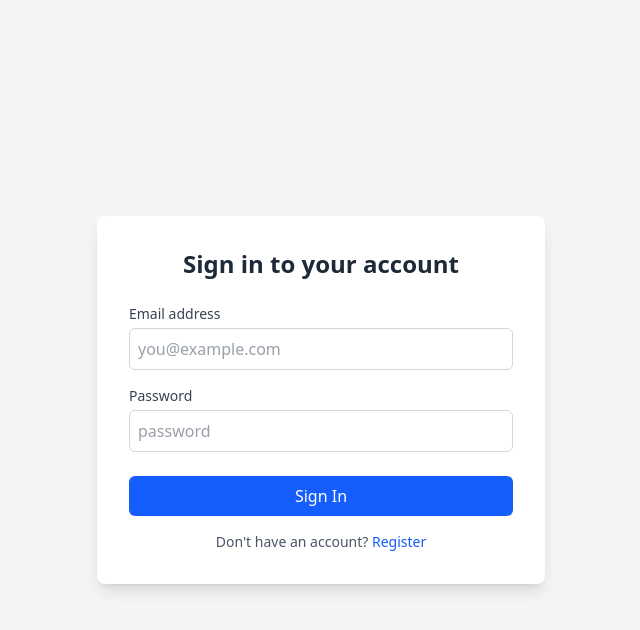
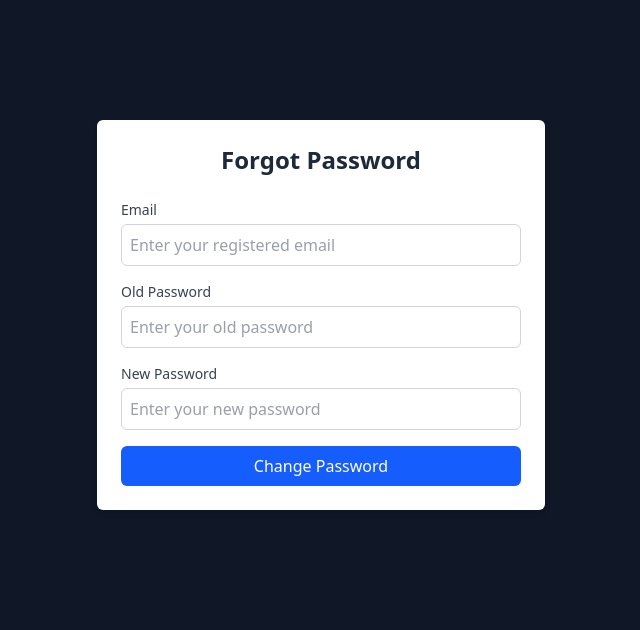
Before and after one commit to kolluri-s/studentapplication, a React (Vite) app in the folder student/: page /forgetpassword in a window 1280 px wide. Before the commit this address led to /login. Shown: the top 630 px of the page, without its empty margins (319-959 px from the left). Built offline with nearby package versions, Linux system fonts and the light colour scheme.

Commit message:
Updated frontend routing and fixed 404 issue

```diff
--- a/student/src/App.jsx
+++ b/student/src/App.jsx
@@ -5,6 +5,7 @@ import Register from "./components/register";
 import Navbar from "./components/navbar";
 import ProtectedRoute from "./components/protectedroute";
 import Home from "./components/home";
+import ForgotPassword from "./components/forgetpass";
 import GetStudent from "./components/getstudent";
 import About from "./components/about";
 
@@ -39,6 +40,15 @@ function App() {
             isAuthenticated ?
             <Navigate to="/home" replace /> :
             <Register />
+          }
+        />
+
+          <Route
+          path="/forgetpassword"
+          element={
+            isAuthenticated ?
+            <Navigate to="/home" replace /> :
+            <ForgotPassword />
           }
         />
 
--- /dev/null
+++ b/student/src/components/forgetpass.jsx
@@ -0,0 +1,77 @@
+import { useState } from 'react';
+import axios from 'axios';
+
+const ForgotPassword = () => {
+  const [email, setEmail] = useState('');
+  const [oldpassword, setoldpassword] = useState('');
+  const [newpassword, setnewpassword] = useState('');
+  const [message, setMessage] = useState('');
+  const [loading, setLoading] = useState(false);
+
+  const handleSubmit = async (e) => {
+    e.preventDefault();
+    setLoading(true);
+    setMessage('');
+
+    try {
+      const api = import.meta.env.VITE_API_URL;
+      const response = await axios.patch(`${api}/forgetpassword`, {
+        email,
+        oldpassword,
+        newpassword,
+      });
+      setMessage(response.data.message);
+    } catch (error) {
+      setMessage(error.response?.data?.message || 'Something went wrong');
+    } finally {
+      setLoading(false);
+    }
+  };
+
+  return (
+    <div className="max-w-md mx-auto m-30 p-6 bg-white shadow-md rounded-md">
+      <h2 className="text-2xl font-bold text-gray-800 text-center mb-6">Forgot Password</h2>
+      <form onSubmit={handleSubmit} className="space-y-4">
+        <label htmlFor="email" className="block mb-1 text-sm font-medium text-gray-700">Email</label>
+        <input
+          type="email"
+          placeholder="Enter your registered email"
+          value={email}
+          onChange={(e) => setEmail(e.target.value)}
+          required
+          className="mt-1 block w-full rounded-md border border-gray-300 p-2 focus:ring-2 focus:ring-blue-500 focus:outline-none text-gray-700"
+        />
+        <label htmlFor="email" className="block mb-1 text-sm font-medium text-gray-700">Old Password</label>
+        <input
+          type="password"
+          placeholder="Enter your old password"
+          value={oldpassword}
+          onChange={(e) => setoldpassword(e.target.value)}
+          required
+          className="mt-1 block w-full rounded-md border border-gray-300 p-2 focus:ring-2 focus:ring-blue-500 focus:outline-none text-gray-700"
+        />
+        <label htmlFor="email" className="block mb-1 text-sm font-medium text-gray-700">New Password</label>
+        <input
+          type="password"
+          placeholder="Enter your new password"
+          value={newpassword}
+          onChange={(e) => setnewpassword(e.target.value)}
+          required
+          className="mt-1 block w-full rounded-md border border-gray-300 p-2 focus:ring-2 focus:ring-blue-500 focus:outline-none text-gray-700"
+        />
+        <button
+          type="submit"
+          disabled={loading}
+          className="w-full bg-blue-600 text-white py-2 rounded-md hover:bg-blue-700 transition duration-200"
+        >
+          {loading ? 'Changing...' : 'Change Password'}
+        </button>
+      </form>
+      {message && (
+        <p className="mt-4 text-center text-green-600 font-medium">{message}</p>
+      )}
+    </div>
+  );
+};
+
+export default ForgotPassword;
--- a/student/src/components/home.jsx
+++ b/student/src/components/home.jsx
@@ -56,8 +56,6 @@ export default function Home() {
                     Dashboard
                 </h1>
                 <section className="grid grid-cols-1 md:grid-cols-3 gap-8 mt-8">
-
-
                     <Link to="/getstudent" className="block bg-white/80 backdrop-blur-md border border-indigo-200 rounded-xl shadow-lg p-6 hover:shadow-xl transition-shadow duration-300">
                         <h2 className="text-2xl font-semibold mb-4 text-indigo-700">Get Details</h2>
                         <p className="text-indigo-900">
--- a/student/src/components/login.jsx
+++ b/student/src/components/login.jsx
@@ -1,6 +1,7 @@
 import axios from "axios";
 import { useState } from "react";
 import { Link, useNavigate } from "react-router-dom";
+
 
 export default function Login({ setIsAuthenticated }) {
   const [form, setForm] = useState({ email: "", password: "" });
@@ -39,7 +40,21 @@ export default function Login({ setIsAuthenticated }) {
   };
 
   return (
-    <div className="flex items-center justify-center min-h-screen bg-gray-100">
+    <>
+      <nav className="fixed top-0 inset-x-0 z-50 bg-gradient-to-r from-purple-600 via-indigo-600 to-blue-600/95 backdrop-blur shadow-lg h-14 flex items-center justify-between px-4 animate-slide-down">
+        <div className="text-white text-xl sm:text-2xl font-extrabold tracking-wide">
+          Student Management
+        </div>
+        <div>
+          <Link
+            to="/login"
+            className="bg-white text-indigo-700 font-semibold px-4 py-1 rounded-md shadow-md hover:bg-indigo-100 hover:text-indigo-900 transform hover:scale-105 transition-all duration-300 ease-in-out"
+          >
+            Login
+          </Link>
+        </div>
+      </nav>
+      <div className="max-w-md mx-auto m-30 p-6 bg-amber-100 shadow-lg rounded-md">
         <form onSubmit={handleSubmit} className="bg-white p-8 rounded-lg shadow-lg w-full max-w-md">
           <h2 className="text-2xl font-bold text-gray-800 text-center mb-6">Sign in to your account</h2>
 
@@ -80,7 +95,11 @@ export default function Login({ setIsAuthenticated }) {
             Don't have an account?{" "}
             <Link to="/register" className="text-blue-600 hover:underline">Register</Link>
           </p>
+          <p className="mt-4 text-center text-sm text-gray-600">
+            <Link to="/forgetpassword" className="text-blue-600 hover:underline">Forgot Password ?</Link>
+          </p>
         </form>
       </div>
+    </>
   );
 }
--- a/student/tailwind.config.cjs
+++ b/student/tailwind.config.cjs
@@ -1,7 +1,17 @@
 export default {
   content: ["./index.html", "./src/**/*.{js,ts,jsx,tsx}"],
   theme: {
-    extend: {},
+    extend: {
+      animation: {
+        'slide-down': 'slideDown 0.5s ease-out',
+      },
+      keyframes: {
+        slideDown: {
+          '0%': { transform: 'translateY(-100%)', opacity: 0 },
+          '100%': { transform: 'translateY(0)', opacity: 1 },
+        },
+      },
+    },
   },
   plugins: [],
 };
```
Also changed, not shown: student/vercel.json (added). Lines whose indentation alone changed are shown as unchanged.
